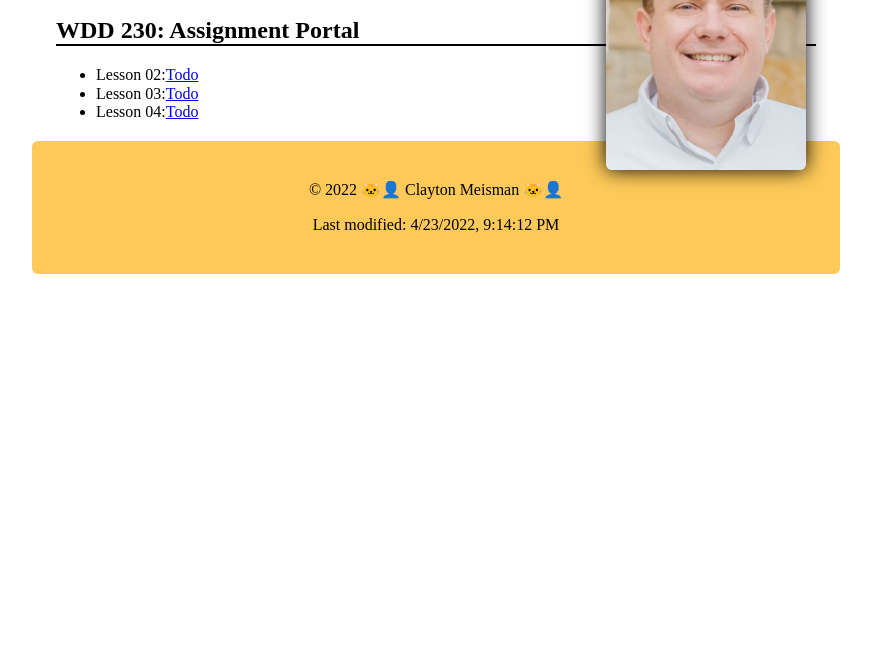
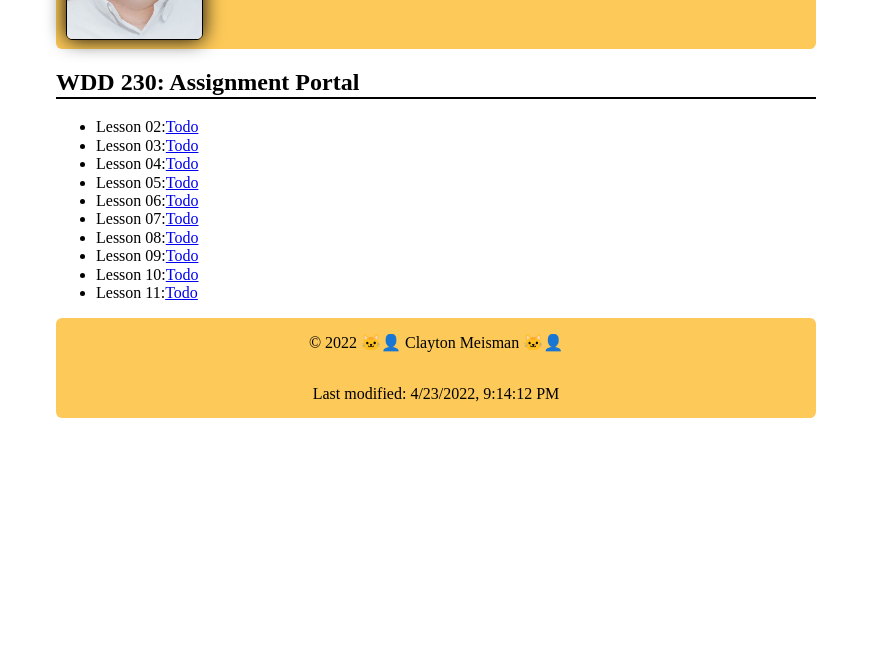
Before and after one commit to claymeisByuI/wdd230, a plain HTML site: page index.html in a window 1280 px wide. Shown: the part 151-800 px from the top of the page, without its empty margins (204-1075 px from the left). Drawn offline with Linux system fonts and the light colour scheme.

Commit message:
Corrections

```diff
--- a/css/medium.css
+++ /dev/null
@@ -1,6 +0,0 @@
-@media (min-width: 32.5rem) {
-    header img {
-        float: right;
-        width: 200px
-    }
-}
--- a/css/small.css
+++ b/css/small.css
@@ -1,20 +1,33 @@
-
+main {
+    display:grid;
+    grid-template-rows: 200px 1fr 100px;
+}
 header, nav, main, footer {
-    margin: 1.25em auto;
+    margin: auto auto;
     max-width: 760px;
+    height:100%;
 }
 header,footer {
+    display: flex;
+    align-items: center;
     background-color: hsl(41, 98%, 67%);
     color: black;
     text-align: center;
     border-radius: 6px;
-    padding: 1.5rem;
+    width:100%;
+}
+footer {
+    flex-direction: column;
+}
+header h1{
+    align-items: center;
+    margin-left: auto;
+    margin-right: auto;
 }
 img {
     margin: 10px;
     border: 1px solid black;
-    width: 200px;
-    height: auto;
+    height: 90%;
     border-radius: 6px;
     box-shadow: 0 0 20px black;
 }
--- a/index.html
+++ b/index.html
@@ -7,27 +7,27 @@
     <meta name="viewport" content="width=device-width, initial-scale=1.0">
     <meta name="author" content="Clayton Meisman">
     <meta name="description" content="This is an assignment for the wdd 230 class for BYUI.">
+    <link rel="stylesheet" href="css/normalize.css">
     <link rel="stylesheet" href="css/small.css">
-    <link rel="stylesheet" href="css/medium.css">
-    <link rel="stylesheet" href="css/normalize.css">
     <title>Clays wdd230 Home Page</title>
 </head>
 <body>
+    <main>
         <header class="header">
             <img class="header__image" alt="Image of Clayton Meisman" src="images/clay_small.jpg">
             <h1>Clayton Meisman</h1>
         </header>
-    <main>
+        <section>
             <h2>WDD 230: Assignment Portal</h2>
             <ul id="assignments">
             </ul>
 
-    </main>
+        </section>
         <footer class="footer">
-        <p>&copy; 2022 🐱‍👤 Clayton Meisman 🐱‍👤 </p>
+            <p>&copy; <span id="copywriteyear">2022</span> 🐱‍👤 Clayton Meisman 🐱‍👤 </p>
             <p id="lastmodified">will be added by Javascript</p>
         </footer>
-
+    </main>
     <script src="js/main.js"></script>
 
 </body>
--- a/js/main.js
+++ b/js/main.js
@@ -13,6 +13,48 @@ const assignments = [
     },
     {
         label: "Lesson 04:",
+        url: "#" ,
+        child:[
+        ]
+    },
+    {
+        label: "Lesson 05:",
+        url: "#" ,
+        child:[
+        ]
+    },
+    {
+        label: "Lesson 06:",
+        url: "#" ,
+        child:[
+        ]
+    },
+    {
+        label: "Lesson 07:",
+        url: "#" ,
+        child:[
+        ]
+    },
+    {
+        label: "Lesson 08:",
+        url: "#" ,
+        child:[
+        ]
+    },
+    {
+        label: "Lesson 09:",
+        url: "#" ,
+        child:[
+        ]
+    },
+    {
+        label: "Lesson 10:",
+        url: "#" ,
+        child:[
+        ]
+    },
+    {
+        label: "Lesson 11:",
         url: "#" ,
         child:[
         ]
@@ -42,5 +84,10 @@ const createList = function(items, parentULElelement){
 }
 const listElement = document.getElementById("assignments")
 createList(assignments, listElement);
-const lastmodified = document.getElementById("lastmodified")
-lastmodified.innerText = "Last modified: " + (new Date(document.lastModified).toLocaleString('en-us'));
+
+setElementText("lastmodified", "Last modified: " + (new Date(document.lastModified).toLocaleString('en-us')))
+setElementText("copywriteyear", (new Date()).getFullYear());
+
+function setElementText(elementId, text){
+    document.getElementById(elementId).innerText = text;
+}
```
Lines whose indentation alone changed are shown as unchanged.
